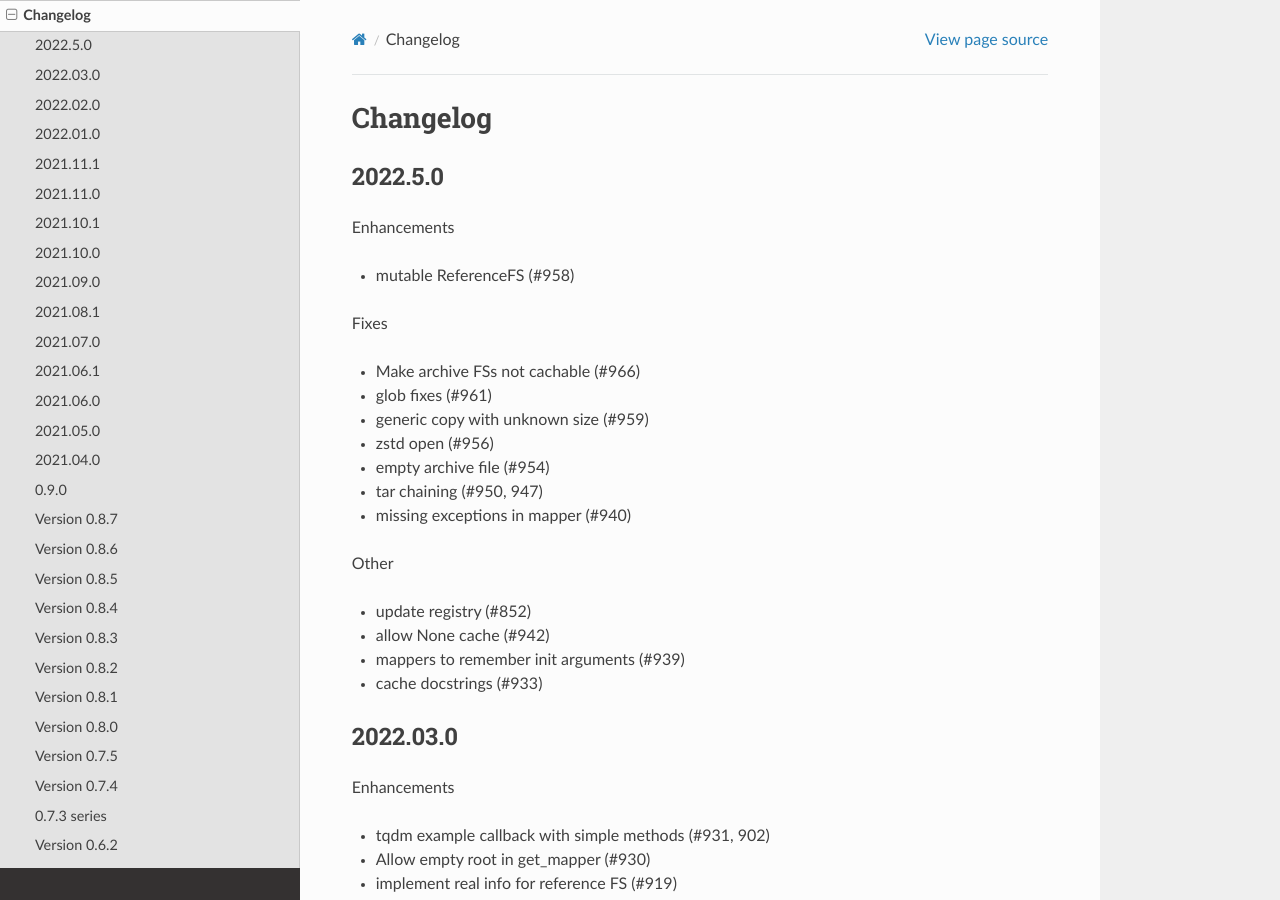
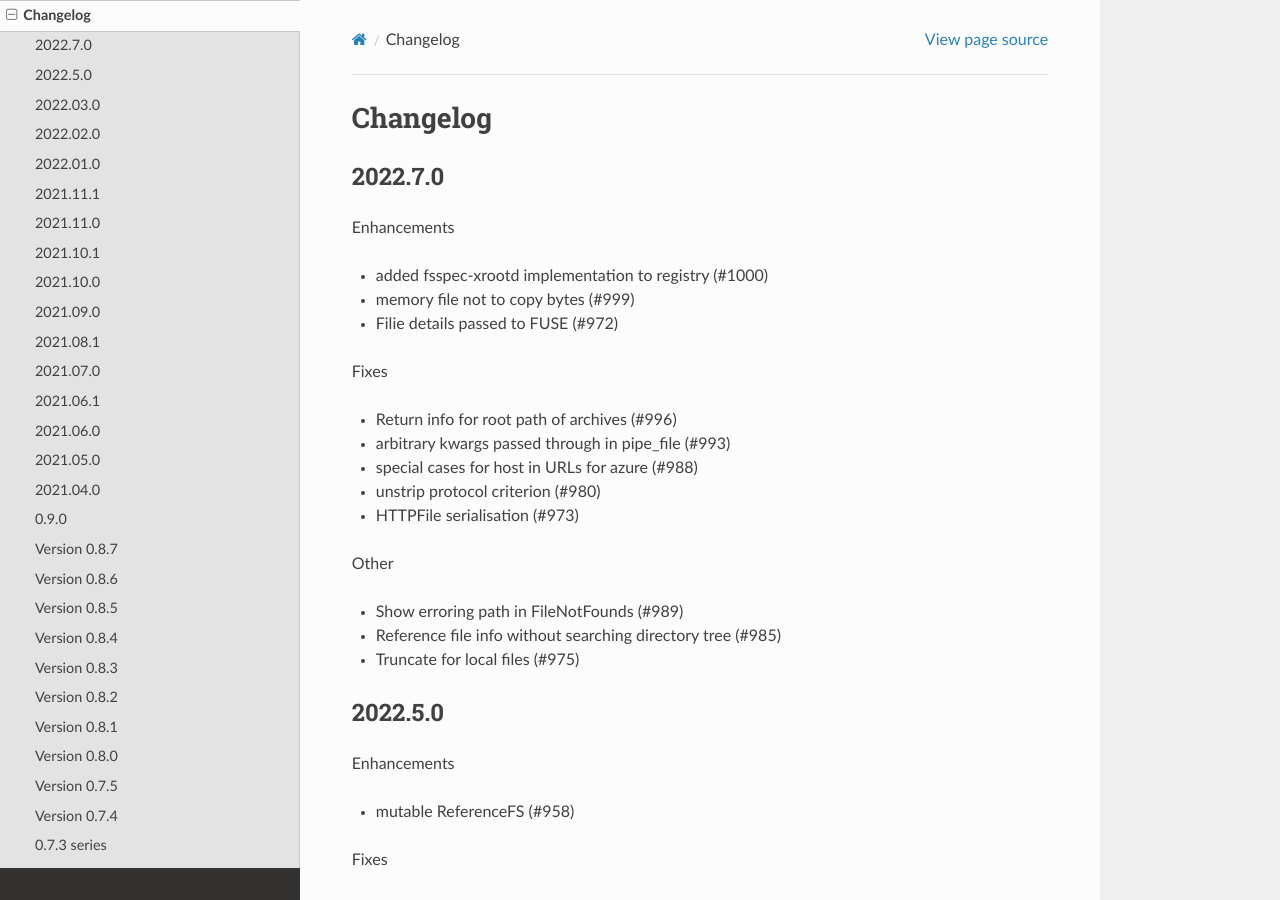
Before and after one commit to fsspec/filesystem_spec, a Sphinx documentation site: the page built from docs/source/changelog.rst, in a window 1280 px wide and 900 px high. Built offline with Sphinx 7.4.7 and the Read the Docs theme 2.0.0, drawn with Linux system fonts in a browser that asks for light colours.

Commit message:
Changelog for 2022.7.0 (#1001)

```diff
--- a/docs/source/changelog.rst
+++ b/docs/source/changelog.rst
@@ -1,5 +1,29 @@
 Changelog
 =========
+
+2022.7.0
+--------
+
+Enhancements
+
+- added fsspec-xrootd implementation to registry (#1000)
+- memory file not to copy bytes (#999)
+- Filie details passed to FUSE (#972)
+
+Fixes
+
+- Return info for root path of archives (#996)
+- arbitrary kwargs passed through in pipe_file (#993)
+- special cases for host in URLs for azure (#988)
+- unstrip protocol criterion (#980)
+- HTTPFile serialisation (#973)
+
+Other
+
+- Show erroring path in FileNotFounds (#989)
+- Reference file info without searching directory tree (#985)
+- Truncate for local files (#975)
+
 
 2022.5.0
 --------
```
